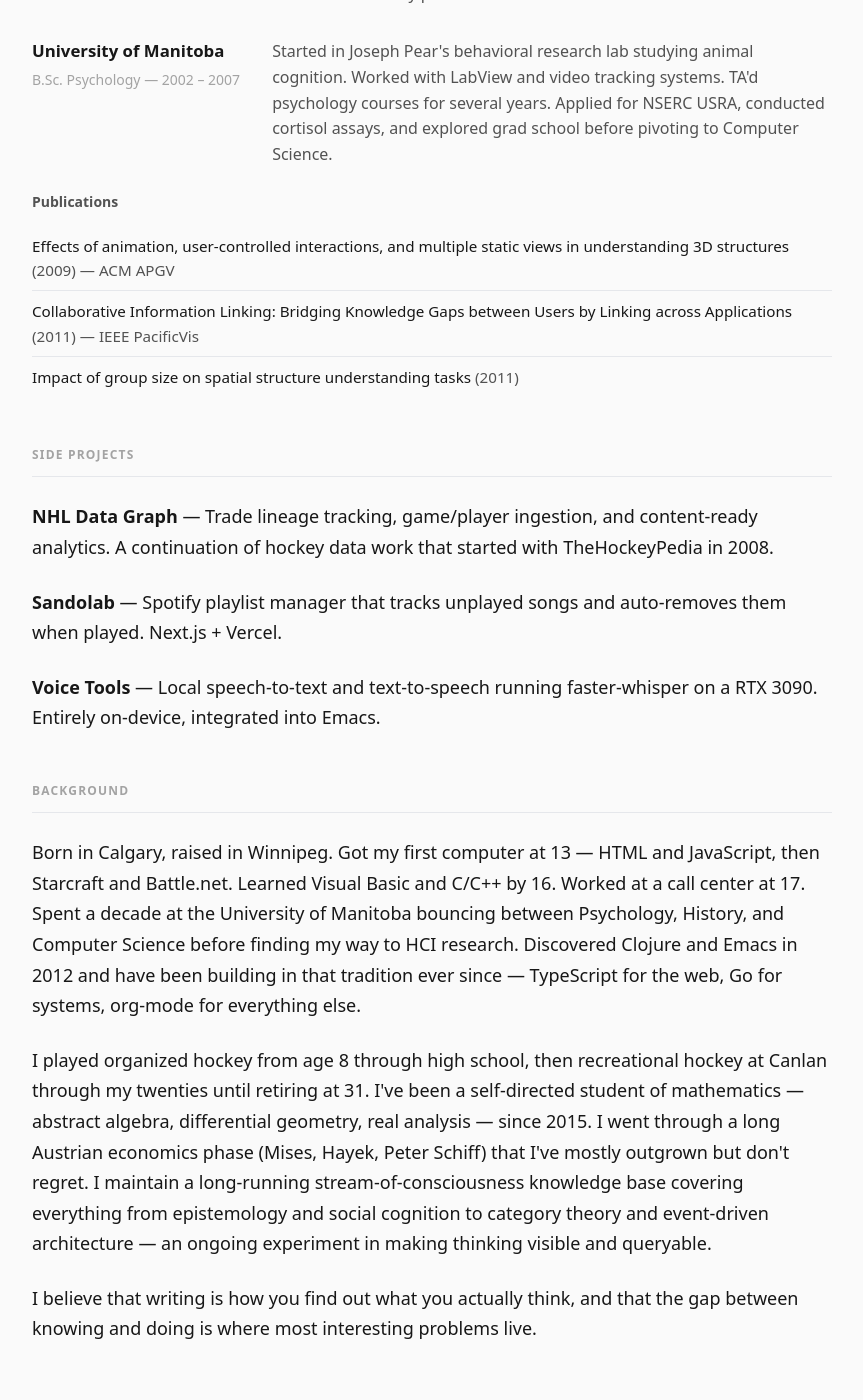
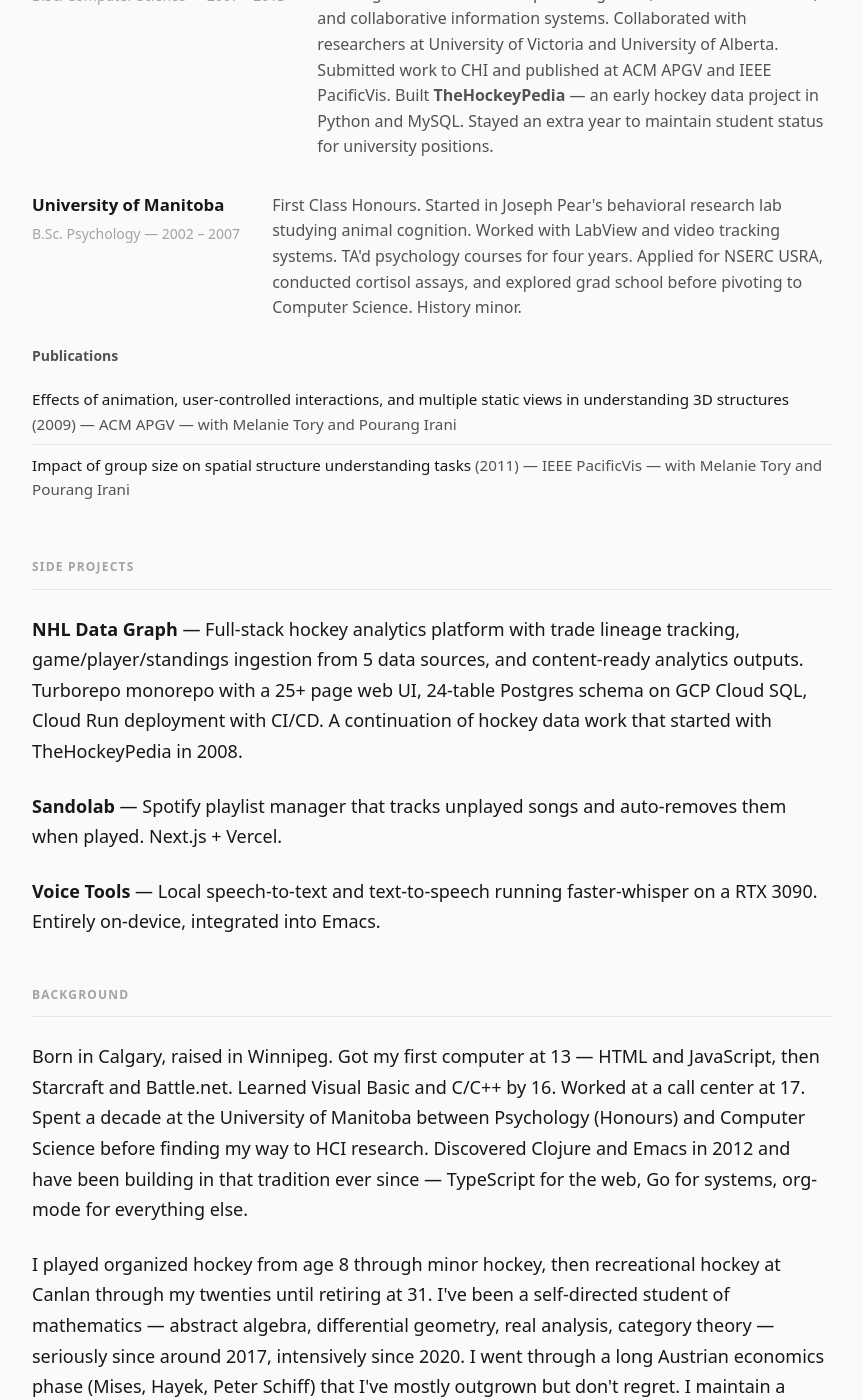
Before and after one commit to taylorSando/taylorSando.github.io, a Jekyll site: the page built from index.html, in a window 1280 px wide and 1400 px high, scrolled down 1655 px. Shown: the whole window, without its empty margins (208-1071 px from the left). Built offline with Jekyll 4.4.1, drawn with Linux system fonts in a browser that asks for light colours; some of the changed text lies outside the part shown.

Commit message:
fix: fact-check all claims against documentary evidence
Cross-referenced every claim against 247 Google Docs (2010-2026),
73K emails, diary entries, DBLP, and IEEE Xplore. Key corrections:

- Remove fake publication (Collaborative Information Linking by
  Waldner & Schmalstieg — not my paper)
- Fix SkipTheDishes: "founding-year" → "early-stage" (founded 2012,
  joined 2014)
- Fix dates: Control Plane 2025, Datomar 2019-2023, Freelance
  2012-2019, CS degree 2007-2013, Pray4EveryHome 2016-2018
- Fix claims: "three departments" → two degrees, "through high
  school" → "through minor hockey", math "since 2015" → "seriously
  since 2017, intensively since 2020"
- Expand Datomar with actual products (Brownie Points, Convai AI,
  DeutzFahr, Braise)
- Expand NHL Data Graph description to reflect actual scope
- Add First Class Honours, History minor, co-author names, venues
- Add category theory to math subjects

Co-Authored-By: Claude Opus 4.6 <noreply@anthropic.com>

```diff
--- a/index.html
+++ b/index.html
@@ -64,27 +64,34 @@ layout: landing
   <div class="journey-item">
     <div class="journey-meta">
       <strong>Datomar Labs</strong>
-      <span>2020 &ndash; 2022</span>
+      <span>2019 &ndash; 2023</span>
     </div>
     <div class="journey-desc">
       <strong>Software Engineer</strong> &mdash;
-      Full-stack development on Shopify ecosystem tooling and internal data
-      infrastructure. Built customer data importers and internal product systems.
-      Small distributed team with JIRA and Harvest time tracking.
+      Full-stack development across a portfolio of SaaS products and client
+      projects. Built <strong>Brownie Points</strong>, a gamified reward system
+      for children with NFC cards and chatbot integration. Developed
+      <strong>Convai AI</strong>, a conversational bot platform with NLP,
+      SIP/Twilio voice integration, and Elasticsearch (Vue, Go, Postgres).
+      Built the <strong>DeutzFahr</strong> dealer/wholesaler backend (Go/Postgres)
+      and <strong>Braise</strong>, a marketplace delivery integration service
+      with Kubernetes. Shopify app development, custom inventory management,
+      and multiple client MVPs.
     </div>
   </div>
 
   <div class="journey-item">
     <div class="journey-meta">
       <strong>Freelance &amp; Contract</strong>
-      <span>2012 &ndash; 2020</span>
+      <span>2012 &ndash; 2019</span>
     </div>
     <div class="journey-desc">
       <strong>Technical Consultant</strong> &mdash;
       Eight years of independent consulting across multiple clients and projects.
-      Built <strong>Playbook Edge</strong> for InVision Edge and managed their
-      Shopify integrations. Developed <strong>Pray4EveryHome</strong>, a faith-based
-      community platform (2016&ndash;2017). Built MVPs and prototypes for PTI Corp
+      Built <strong>Playbook Edge</strong>, a business strategy planning
+      application for InVision Edge (Clojure/Datomic, later Node.js).
+      Developed <strong>Pray4EveryHome</strong>, a faith-based community
+      platform (2016&ndash;2018). Built MVPs and prototypes for PTI Corp
       (US), Exchange Agency, EdgeCorp Group, and Soliton Apps. Co-founded
       <strong>ScheduleAid</strong> at Startup Weekend. Worked with D3.js data
       visualization, Heroku, New Relic. Built a poker bot with machine learning.
@@ -101,16 +108,17 @@ layout: landing
     </div>
     <div class="journey-desc">
       <strong>Early Stage Engineer</strong> &mdash;
-      Part of the founding engineering team during the company's first year.
-      Built initial platform features through early exponential growth. Mobile
-      deep linking, TechFutures accelerator, Microsoft BizSpark program.
+      Part of the early engineering team during the company's rapid growth
+      phase. Built initial platform features alongside co-founders Chris Simair
+      and Blair Kelsie. Mobile deep linking, TechFutures accelerator, Microsoft
+      BizSpark program.
     </div>
   </div>
 
   <div class="journey-item">
     <div class="journey-meta">
       <strong>University of Manitoba</strong>
-      <span>B.Sc. Computer Science &mdash; 2007 &ndash; 2012</span>
+      <span>B.Sc. Computer Science &mdash; 2007 &ndash; 2013</span>
     </div>
     <div class="journey-desc">
       Pivoted to Computer Science and joined the <strong>HCI Lab</strong> under
@@ -130,10 +138,11 @@ layout: landing
       <span>B.Sc. Psychology &mdash; 2002 &ndash; 2007</span>
     </div>
     <div class="journey-desc">
-      Started in Joseph Pear's behavioral research lab studying animal cognition.
-      Worked with LabView and video tracking systems. TA'd psychology courses for
-      several years. Applied for NSERC USRA, conducted cortisol assays, and
-      explored grad school before pivoting to Computer Science.
+      First Class Honours. Started in Joseph Pear's behavioral research lab
+      studying animal cognition. Worked with LabView and video tracking systems.
+      TA'd psychology courses for four years. Applied for NSERC USRA, conducted
+      cortisol assays, and explored grad school before pivoting to Computer
+      Science. History minor.
     </div>
   </div>
 </div>
@@ -144,13 +153,11 @@ layout: landing
     <li>
       <em>Effects of animation, user-controlled interactions, and multiple static views
       in understanding 3D structures</em> (2009) &mdash; ACM APGV
-    </li>
-    <li>
-      <em>Collaborative Information Linking: Bridging Knowledge Gaps between Users
-      by Linking across Applications</em> (2011) &mdash; IEEE PacificVis
+      &mdash; with Melanie Tory and Pourang Irani
     </li>
     <li>
       <em>Impact of group size on spatial structure understanding tasks</em> (2011)
+      &mdash; IEEE PacificVis &mdash; with Melanie Tory and Pourang Irani
     </li>
   </ul>
 </div>
@@ -158,9 +165,12 @@ layout: landing
 <h2 class="section-title">Side Projects</h2>
 <div class="bio" style="margin-top: 0;">
   <p>
-    <strong>NHL Data Graph</strong> &mdash; Trade lineage tracking, game/player
-    ingestion, and content-ready analytics. A continuation of hockey data work
-    that started with TheHockeyPedia in 2008.
+    <strong>NHL Data Graph</strong> &mdash; Full-stack hockey analytics platform
+    with trade lineage tracking, game/player/standings ingestion from 5 data
+    sources, and content-ready analytics outputs. Turborepo monorepo with a
+    25+ page web UI, 24-table Postgres schema on GCP Cloud SQL, Cloud Run
+    deployment with CI/CD. A continuation of hockey data work that started
+    with TheHockeyPedia in 2008.
   </p>
   <p>
     <strong>Sandolab</strong> &mdash; Spotify playlist manager that tracks unplayed
@@ -179,16 +189,17 @@ layout: landing
     Born in Calgary, raised in Winnipeg. Got my first computer at 13 &mdash; HTML
     and JavaScript, then Starcraft and Battle.net. Learned Visual Basic and C/C++
     by 16. Worked at a call center at 17. Spent a decade at the University of
-    Manitoba bouncing between Psychology, History, and Computer Science before
-    finding my way to HCI research. Discovered Clojure and Emacs in 2012 and
-    have been building in that tradition ever since &mdash; TypeScript for the web,
-    Go for systems, org-mode for everything else.
+    Manitoba between Psychology (Honours) and Computer Science before finding my
+    way to HCI research. Discovered Clojure and Emacs in 2012 and have been
+    building in that tradition ever since &mdash; TypeScript for the web, Go for
+    systems, org-mode for everything else.
   </p>
   <p>
-    I played organized hockey from age 8 through high school, then recreational
+    I played organized hockey from age 8 through minor hockey, then recreational
     hockey at Canlan through my twenties until retiring at 31. I've been a
     self-directed student of mathematics &mdash; abstract algebra, differential
-    geometry, real analysis &mdash; since 2015. I went through a long Austrian
+    geometry, real analysis, category theory &mdash; seriously since around 2017,
+    intensively since 2020. I went through a long Austrian
     economics phase (Mises, Hayek, Peter Schiff) that I've mostly outgrown but
     don't regret. I maintain a long-running stream-of-consciousness knowledge base
     covering everything from epistemology and social cognition to category theory
```
Also changed, not shown: other parts of index.html (+5 -5 lines).
